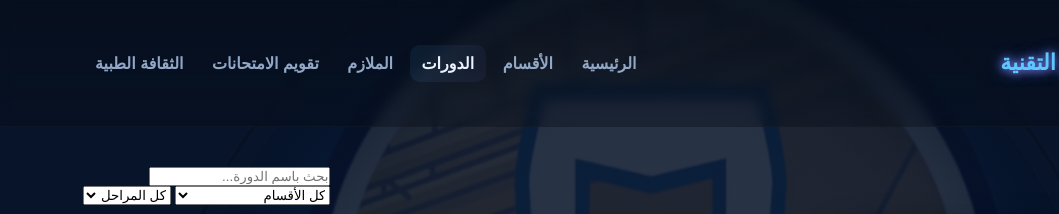
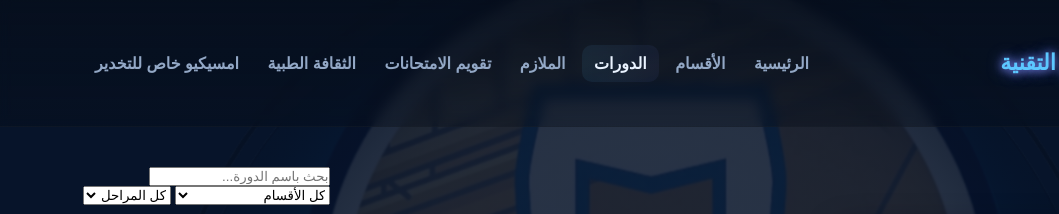
Before and after one commit to m36-3/MTU2-Horizon-Technology, a plain HTML site: page courses.html in a window 1280 px wide. Shown: the top 214 px of the page, 0-1059 px from the left. Drawn offline with Linux system fonts and the light colour scheme.

Commit message:
Update courses.html

```diff
--- a/courses.html
+++ b/courses.html
@@ -28,6 +28,7 @@
         <a href="notes.html">الملازم</a>
         <a href="exams-calendar.html">تقويم الامتحانات</a>
         <a href="medical-culture.html">الثقافة الطبية</a>
+        <a href="test.html">امسيكيو خاص للتخدير</a>
       </nav>
     </div>
   </header>
```
